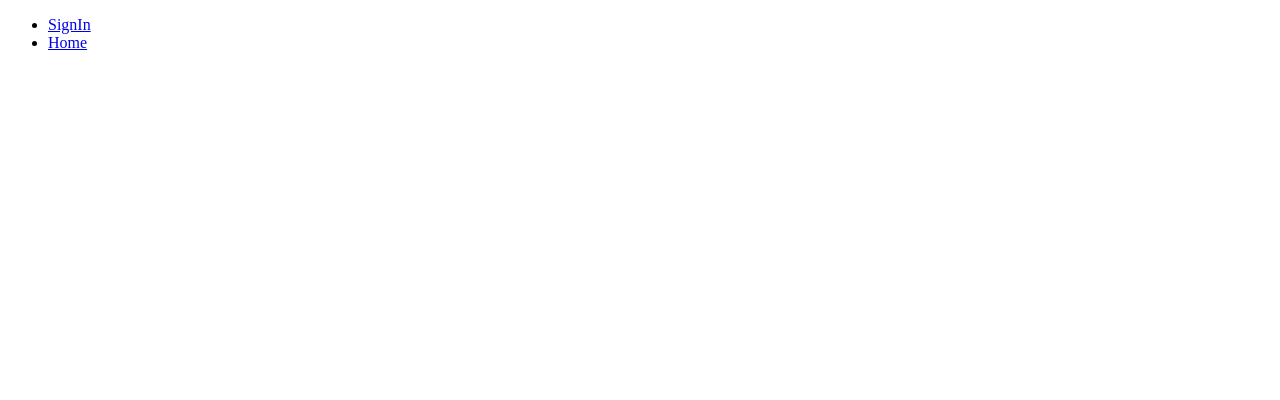
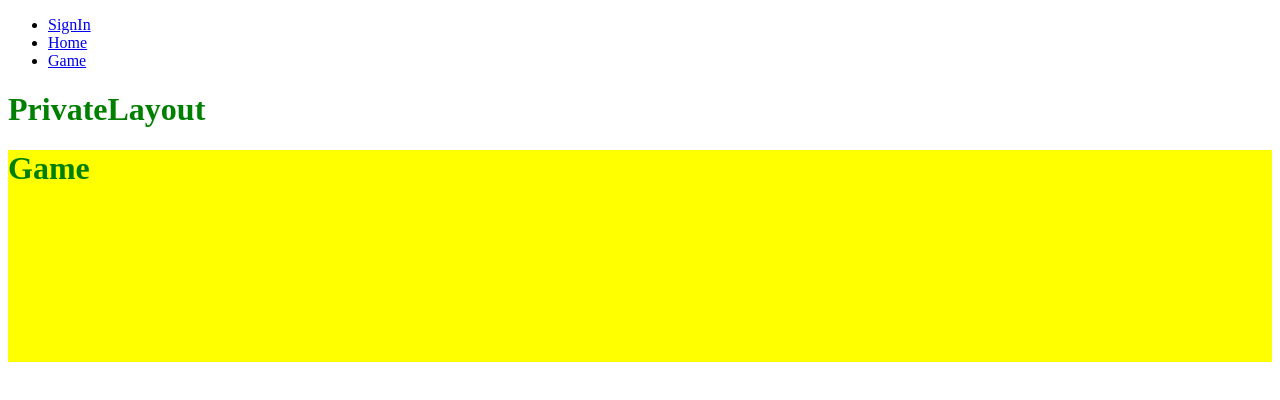
Before and after one commit to copenhagen-yp/game, a React app: page /play in a window 1280 px wide. Shown: the top 400 px of the page. Built offline with nearby package versions, Linux system fonts and the light colour scheme.

Commit message:
добавил страницу игры

```diff
--- a/package.json
+++ b/package.json
@@ -57,7 +57,7 @@
     }
   },
   "browserslist": [
-    "ie >= 8",
+    "ie >= 11",
     "last 4 version"
   ]
 }
--- a/src/app.tsx
+++ b/src/app.tsx
@@ -10,6 +10,7 @@ const App = () => {
       <ul>
         <li><Link to="/sign-in">SignIn</Link></li>
         <li><Link to="/home">Home</Link></li>
+        <li><Link to="/play">Game</Link></li>
       </ul>
 
       <Switch>
--- /dev/null
+++ b/src/pages/game/game.pcss
@@ -0,0 +1,3 @@
+.game {
+  background-color: yellow;
+}
--- /dev/null
+++ b/src/pages/game/game.tsx
@@ -0,0 +1,11 @@
+import React from 'react';
+import styles from './game.pcss';
+
+export const Game = () => {
+  return (
+    <main className={styles.game}>
+      <h1>Game</h1>
+      <canvas/>
+    </main>
+  );
+}
--- /dev/null
+++ b/src/pages/game/index.ts
@@ -0,0 +1 @@
+export { Game } from './game'
--- a/src/pages/index.ts
+++ b/src/pages/index.ts
@@ -1,7 +1,9 @@
 import { SignIn } from './sign-in';
 import { Home } from './home';
+import { Game } from './game';
 
 export {
   SignIn,
   Home,
+  Game
 };
--- a/src/routes.ts
+++ b/src/routes.ts
@@ -1,4 +1,4 @@
-import { SignIn, Home } from './pages';
+import { SignIn, Home, Game } from './pages';
 import { PublicLayout, PrivateLayout } from './layouts';
 
 export const routes = {
@@ -16,4 +16,11 @@ export const routes = {
     layout: PublicLayout,
     exact: true,
   },
+  game: {
+    name: 'game',
+    path: '/play',
+    component: Game,
+    layout: PrivateLayout,
+    exact: true,
+  }
 }
--- a/webpack.dev.js
+++ b/webpack.dev.js
@@ -6,6 +6,7 @@ const { merge } = require('webpack-merge');
 module.exports = merge(mainConfig, {
   mode: 'development',
   devtool: 'inline-source-map',
+  target: 'web',
   watchOptions: {
     aggregateTimeout: 200,
     ignored: /node_modules/,
@@ -15,6 +16,9 @@ module.exports = merge(mainConfig, {
     hot: true,
     port: 4000,
     open: true,
+    historyApiFallback: {
+      index: 'index.html'
+    },
   },
   plugins: [new webpack.HotModuleReplacementPlugin()],
 });
```
Also changed, not shown: 1 other file (tests, documents, lock files or other folders).
